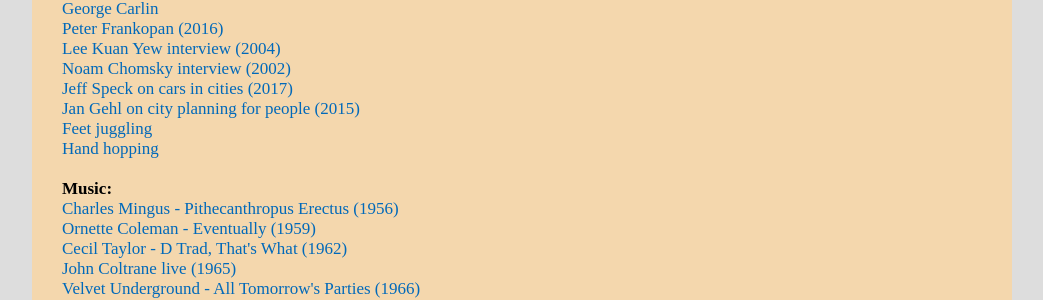
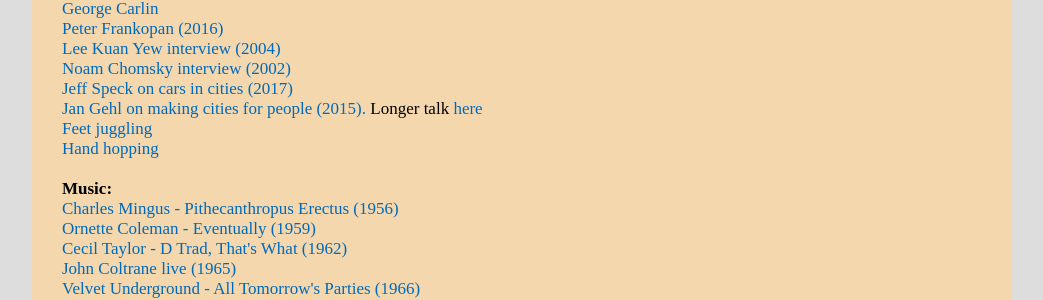
Before and after one commit to witbag/witbag.github.io, a Jekyll site: the page built from inspiration/index.html, in a window 1280 px wide. Shown: the part 308-608 px from the top of the page, without its empty margins (118-1161 px from the left). Built offline with Jekyll 4.4.1, drawn with Linux system fonts in a browser that asks for light colours.

Commit message:
Update index.html

```diff
--- a/inspiration/index.html
+++ b/inspiration/index.html
@@ -19,7 +19,7 @@
 <a href="https://charlierose.com/videos/18834" target=_blank>Lee Kuan Yew interview (2004)</a><br>
 <a href="https://www.youtube.com/watch?v=7lPnLK9z1fI" target=_blank>Noam Chomsky interview (2002)</a><br>
 <a href="https://www.youtube.com/watch?v=2kBEvg8bftE" target=_blank>Jeff Speck on cars in cities (2017)</a><br>
-<a href="https://www.youtube.com/watch?v=Cgw9oHDfJ4k" target=_blank>Jan Gehl on city planning for people (2015)</a><br>
+<a href="https://www.youtube.com/watch?v=Cgw9oHDfJ4k" target=_blank>Jan Gehl on making cities for people (2015). </a>Longer talk <a href="https://youtu.be/BZMl5ArcE7k?t=2322" target=_blank>here</a><br>
 <a href="https://www.youtube.com/watch?v=QfhvM5AoFsg" target=_blank>Feet juggling</a><br>
 <a href="https://www.youtube.com/watch?v=GCDTbUQ8geA" target=_blank>Hand hopping</a><br>
 <br>
```
